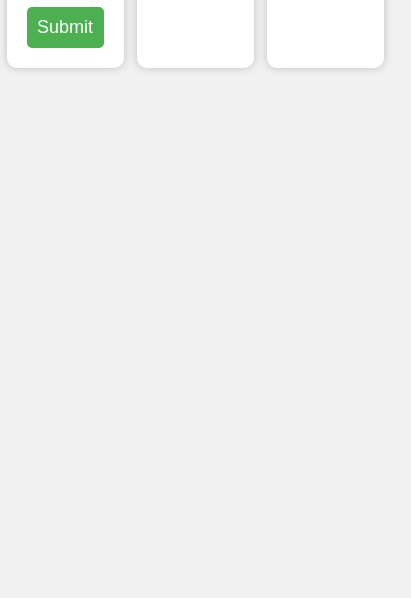
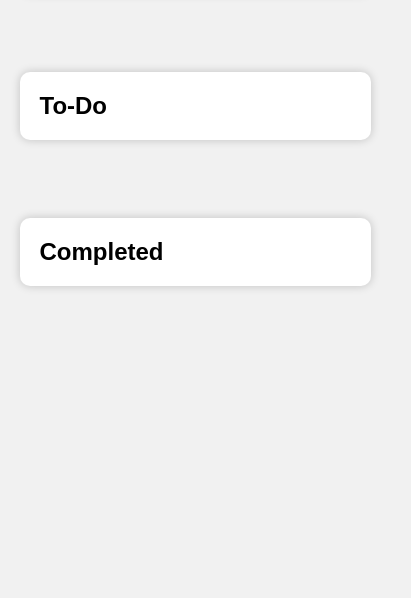
Before and after one commit to Sadigkhan/ToDoVanillaJS, a plain HTML site: page index.html in a window 390 px wide. Shown: the part 246-844 px from the top of the page, 411 px wide, since content can reach past the window. Drawn offline with Linux system fonts and the light colour scheme.

Commit message:
Responsive design added for app

```diff
--- a/style.css
+++ b/style.css
@@ -137,3 +137,23 @@ body{
     text-align: center;
     width: 5%;
 }
+
+
+
+@media only screen and (max-width: 768px) {
+    #ToDoForm,
+    .ToDoList,
+    .CompletedList {
+        width: 80%;
+        margin: 10% auto;
+    }
+}
+
+@media only screen and (max-width: 480px) {
+    #ToDoForm,
+    .ToDoList,
+    .CompletedList {
+        width: 90%;
+        margin: 10% auto;
+    }
+}
```
